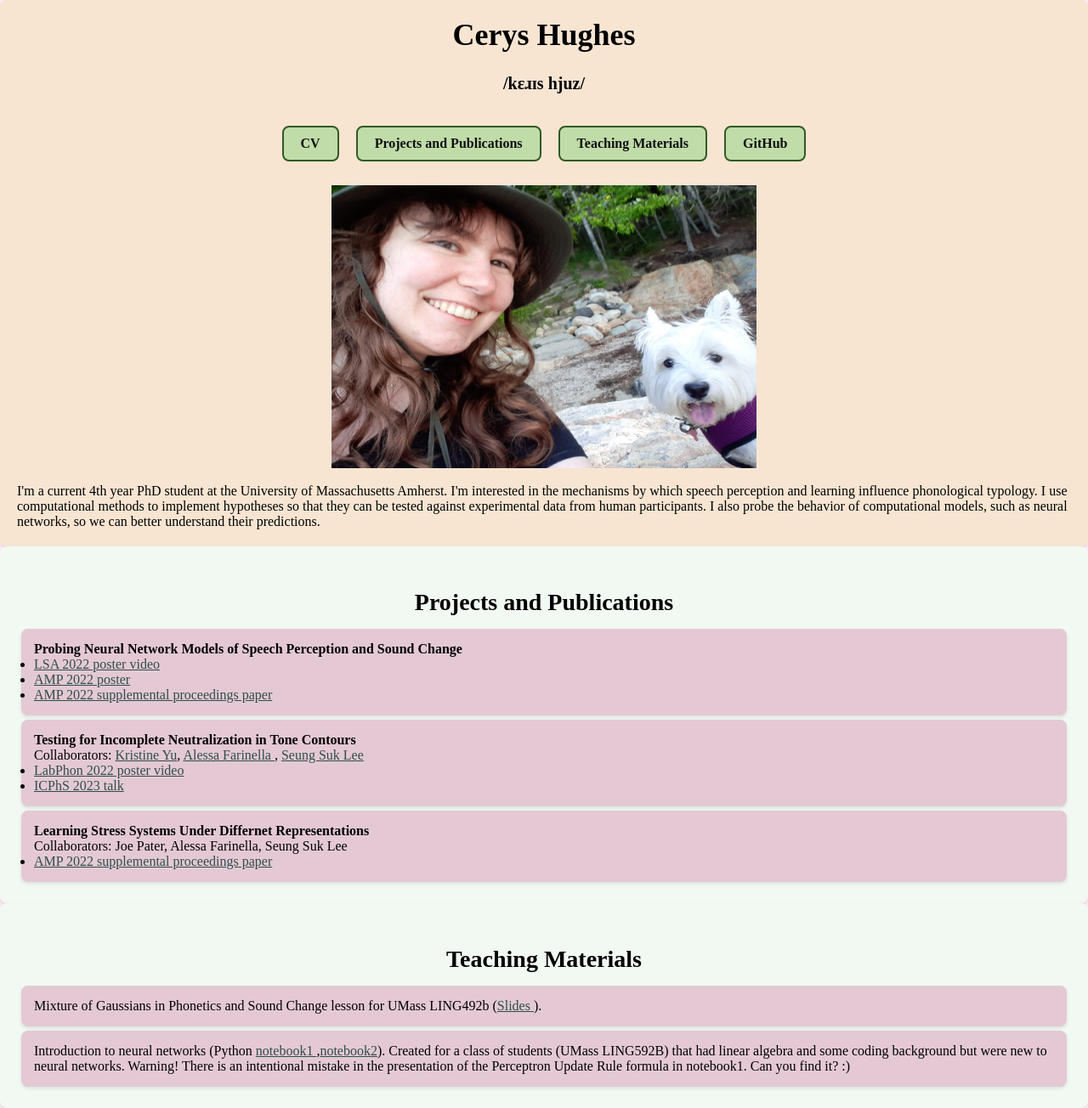
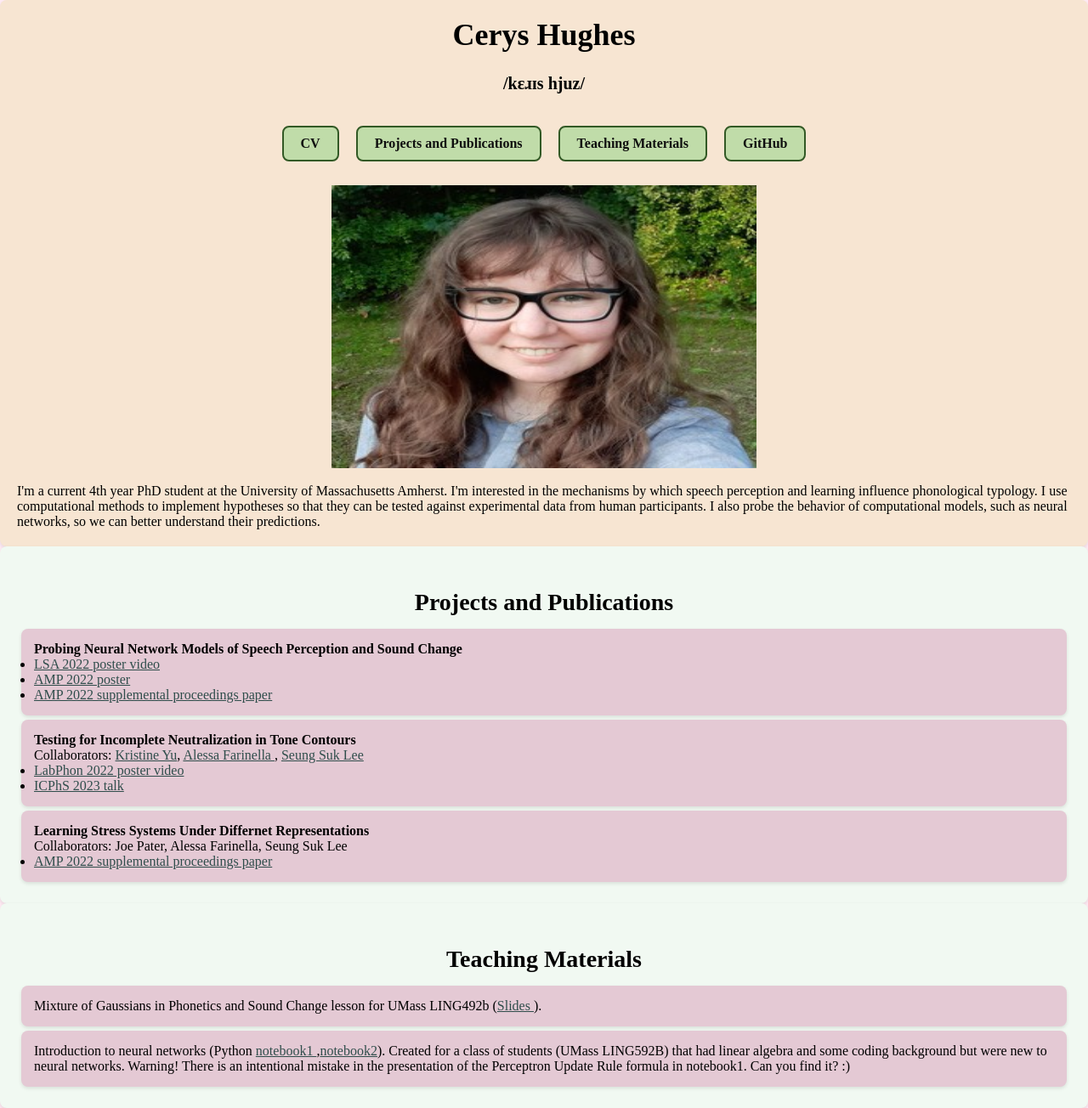
Before and after one commit to ceryshughes/ceryshughes.github.io, a Jekyll site: the page built from index.markdown, in a window 1280 px wide. Shown: the whole page at 85% size. Built offline with Jekyll 4.4.1, drawn with Linux system fonts in a browser that asks for light colours.

Commit message:
Update index.markdown

```diff
--- a/index.markdown
+++ b/index.markdown
@@ -12,7 +12,7 @@
 <a href="#teaching"><li>Teaching Materials</li></a>
 <a href="https://github.com/ceryshughes"><li>GitHub</li></a></ul></nav>
 <br>
-<img src="/files/personal/my_picture.jpg" width="500" height="333" class="center">
+<img src="/files/personal/official_pic.jpg" width="500" height="333" class="center">
 <br>
 I'm a current 4th year PhD student at the University of Massachusetts Amherst. I'm interested in the mechanisms by which speech perception and learning influence phonological typology. I use computational methods to implement hypotheses so that they can be tested against experimental data from human participants. I also probe the behavior of computational models, such as neural networks, so we can better understand their predictions.
 
```
